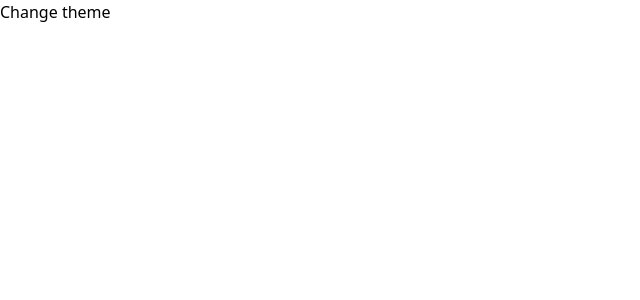
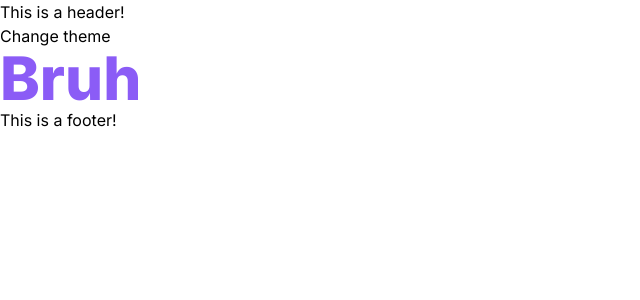
Before and after one commit to AnthonyKuang/ProjectLumiere, a Next.js app: page / in a window 1280 px wide. Shown: the top 300 px of the page, without its empty margins (0-640 px from the left). Built offline with nearby package versions, Linux system fonts and the light colour scheme.

Commit message:
typography + tailwind configuration

```diff
--- /dev/null
+++ b/components/Footer.js
@@ -0,0 +1,3 @@
+export default function Footer() {
+  return <footer>This is a footer!</footer>;
+}
--- /dev/null
+++ b/components/Header.js
@@ -0,0 +1,3 @@
+export default function Header() {
+  return <header>This is a header!</header>;
+}
--- /dev/null
+++ b/components/layouts/Layout.js
@@ -0,0 +1,12 @@
+import Header from '@components/Header';
+import Footer from '@components/Footer';
+
+export default function Layout({ children }) {
+  return (
+    <>
+      <Header />
+      {children}
+      <Footer />
+    </>
+  );
+}
--- a/pages/_document.js
+++ b/pages/_document.js
@@ -7,8 +7,13 @@ class MyDocument extends Document {
   render() {
     return (
       <Html lang='en'>
-        <Head />
-        <body className='bg-white dark:bg-black text-black dark:text-white'>
+        <Head>
+          <link
+            href='https://fonts.googleapis.com/css2?family=Inter:wght@100;200;300;400;500;600;700;800;900&display=swap'
+            rel='stylesheet'
+          />
+        </Head>
+        <body className='bg-light dark:bg-dark'>
           <Main />
           <NextScript />
         </body>
--- a/pages/index.js
+++ b/pages/index.js
@@ -4,6 +4,7 @@
 import Head from 'next/head';
 import { useEffect, useState } from 'react';
 import { useTheme } from 'next-themes';
+import Layout from '@components/layouts/Layout';
 
 export default function Home() {
   const [mounted, setMounted] = useState(false);
@@ -14,7 +15,7 @@ export default function Home() {
   return (
     <div>
       <Head>
-        <title>Create Next App</title>
+        <title>Project Lumiere</title>
         <meta name='description' content='Generated by create next app' />
         <link rel='icon' href='/favicon.ico' />
       </Head>
@@ -24,6 +25,14 @@ export default function Home() {
           Change theme
         </button>
       )}
+
+      <h1 className='text-6xl font-extrabold text-purple-500 dark:text-blue-500'>
+        Bruh
+      </h1>
     </div>
   );
 }
+
+Home.getLayout = function getLayout(page) {
+  return <Layout>{page}</Layout>;
+};
--- a/tailwind.config.js
+++ b/tailwind.config.js
@@ -1,12 +1,23 @@
 // tailwind.config.js controls finer details in TailwindCSS
 // See https://tailwindcss.com/docs/configuration
+
+const { fontFamily } = require('tailwindcss/defaultTheme');
+const colors = require('tailwindcss/colors');
 
 module.exports = {
   mode: 'jit',
   purge: ['./pages/**/*.{js,ts,jsx,tsx}', './components/**/*.{js,ts,jsx,tsx}'],
   darkMode: 'class',
   theme: {
-    extend: {},
+    extend: {
+      colors: {
+        light: '#fff',
+        dark: '#151317',
+      },
+      fontFamily: {
+        sans: ['Inter', ...fontFamily.sans],
+      },
+    },
   },
   variants: {
     extend: {},
```
